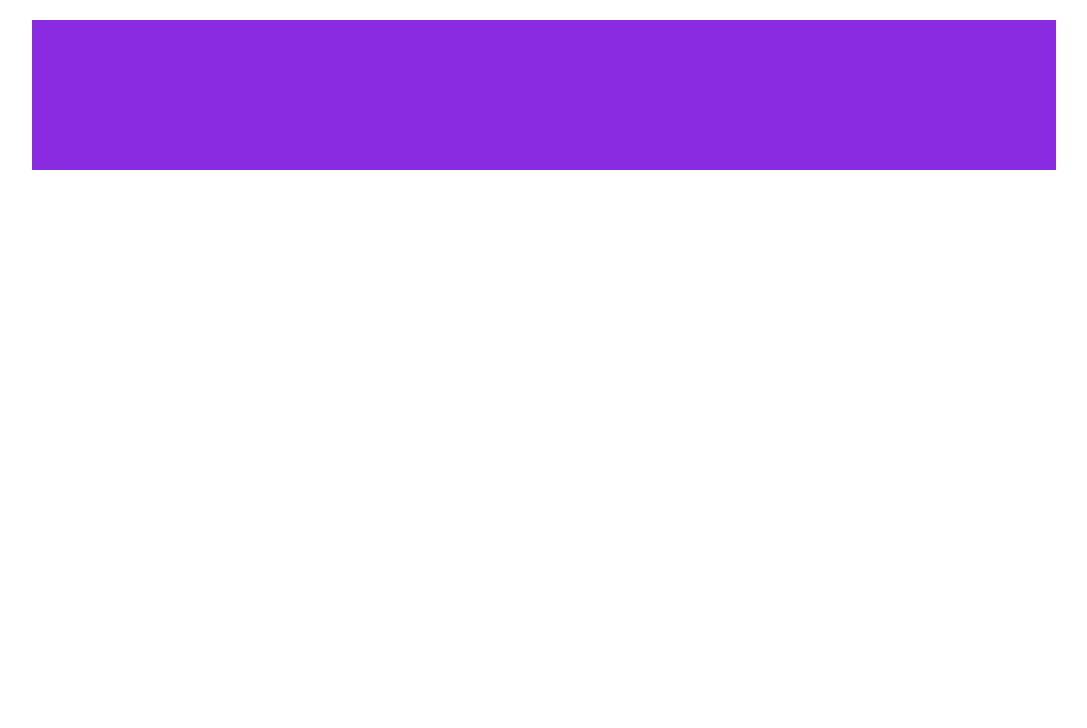
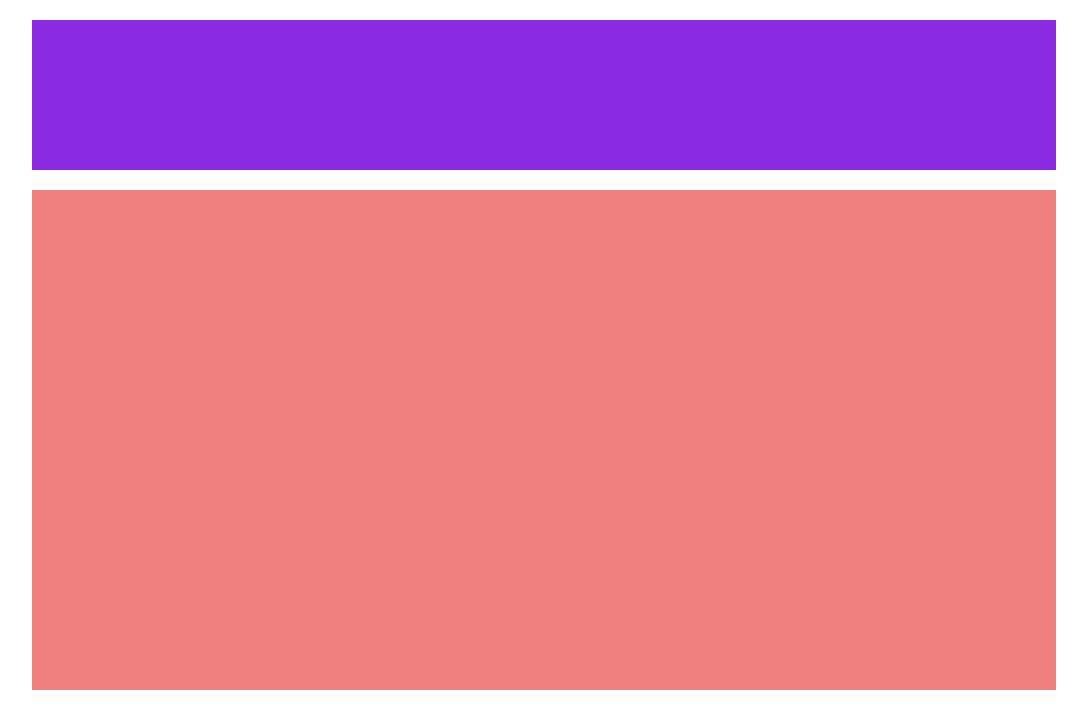
Before and after one commit to pollohultima/htmlcss-struttura-wp, a plain HTML site: page index.html in a window 1280 px wide. Shown: the whole page, without its empty margins (96-1183 px from the left). Drawn offline with Linux system fonts and the light colour scheme.

Commit message:
Immagin Completed

```diff
--- a/style.css
+++ b/style.css
@@ -16,10 +16,19 @@ body {
 }
 
 .debug .site_header {
-    background-color: blueviolet;
     height: 150px;
 }
 
 .site_header {
     margin-top: 20px;
+    background-color: blueviolet;
 }
+
+.debug .immagine {
+    height: 500px;
+}
+
+.immagine {
+    margin-top: 20px;
+    background-color: lightcoral;
+}
```
